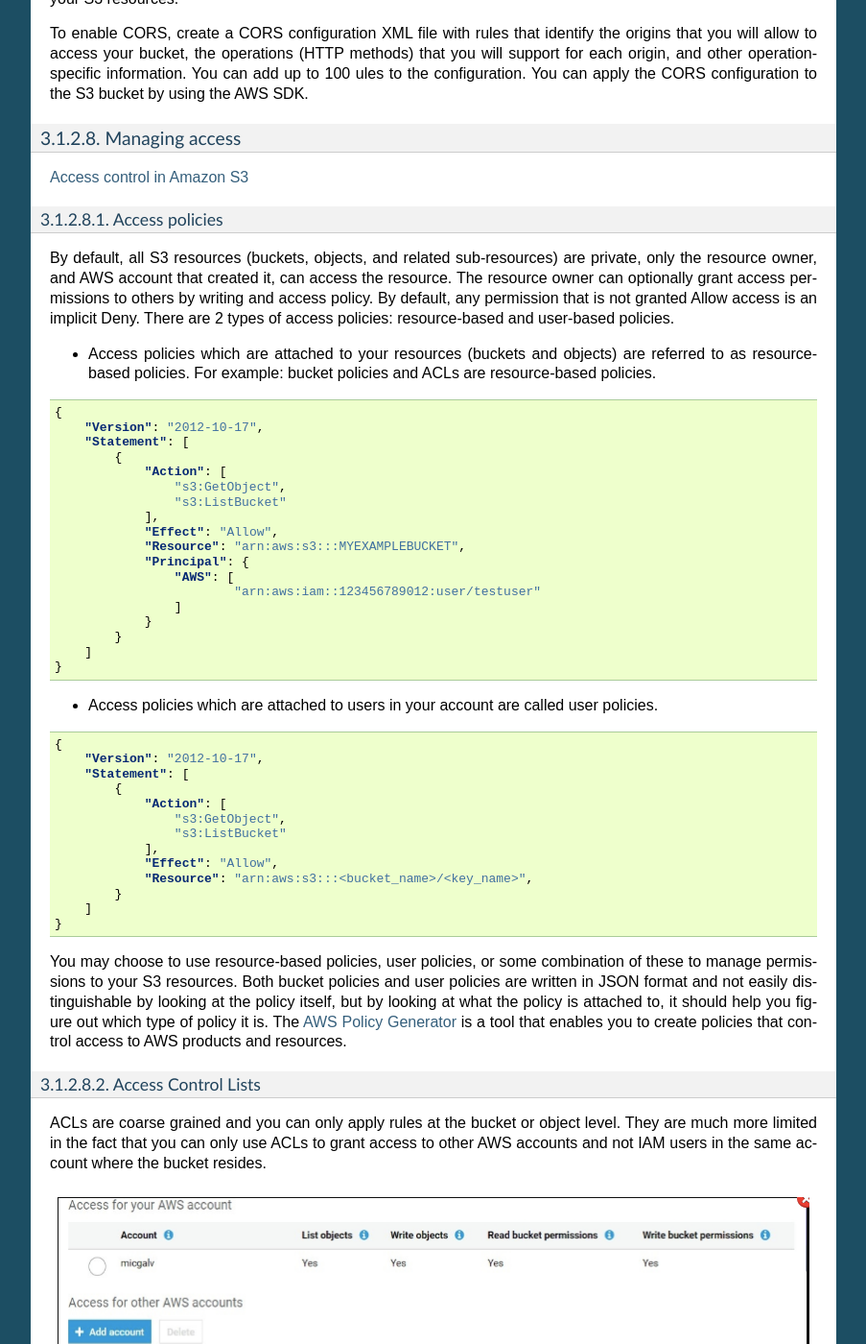
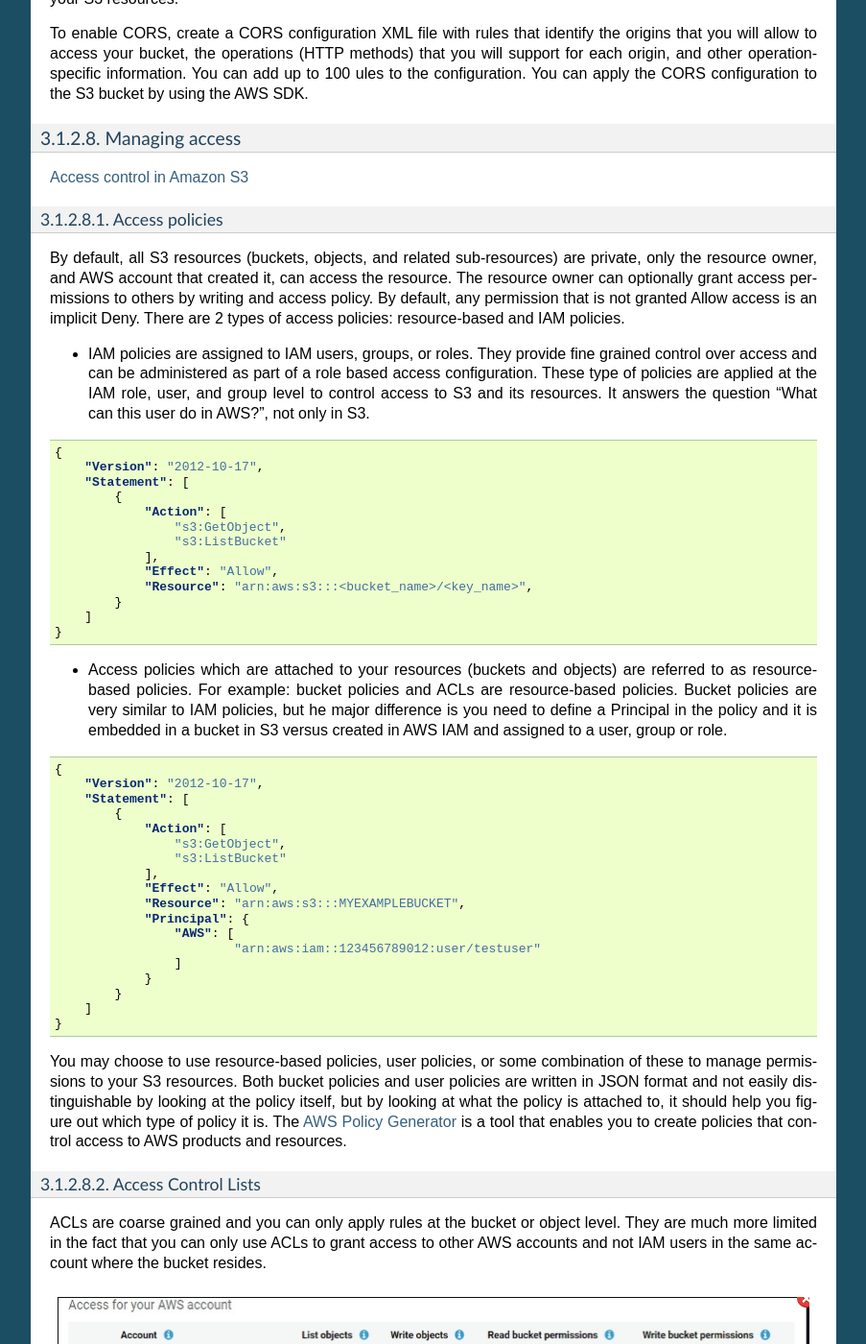
Before and after one commit to jacubero/aws-architect-associate, a Sphinx documentation site: the page built from docs/simplest.rst, in a window 1280 px wide and 1400 px high, scrolled down 8005 px. Shown: the whole window at 96% size, without its empty margins (198-1101 px from the left). Built offline with Sphinx 7.4.7, drawn with Linux system fonts in a browser that asks for light colours; pages that are not in the unit, such as notebooks, are missing from menus; some of the changed text lies outside the part shown.

Commit message:
New version

```diff
--- a/docs/simplest.rst
+++ b/docs/simplest.rst
@@ -301,9 +301,27 @@ Managing access
 Access policies
 ^^^^^^^^^^^^^^^
 
-By default, all S3 resources (buckets, objects, and related sub-resources) are private, only the resource owner, and AWS account that created it, can access the resource. The resource owner can optionally grant access permissions to others by writing and access policy. By default, any permission that is not granted Allow access is an implicit Deny. There are 2 types of access policies: resource-based and user-based policies.
+By default, all S3 resources (buckets, objects, and related sub-resources) are private, only the resource owner, and AWS account that created it, can access the resource. The resource owner can optionally grant access permissions to others by writing and access policy. By default, any permission that is not granted Allow access is an implicit Deny. There are 2 types of access policies: resource-based and IAM policies.
 
-* Access policies which are attached to your resources (buckets and objects) are referred to as resource-based policies. For example: bucket policies and ACLs are resource-based policies.
+* IAM policies are assigned to IAM users, groups, or roles. They provide fine grained control over access and can be administered as part of a role based access configuration. These type of policies are applied at the IAM role, user, and group level to control access to S3 and its resources. It answers the question "What can this user do in AWS?", not only in S3.
+
+.. code-block:: JSON
+
+	{
+	    "Version": "2012-10-17",
+	    "Statement": [
+	        {
+	            "Action": [
+	                "s3:GetObject",
+	                "s3:ListBucket"
+	            ],
+	            "Effect": "Allow",
+	            "Resource": "arn:aws:s3:::<bucket_name>/<key_name>",
+	        }
+	    ]
+	}
+
+* Access policies which are attached to your resources (buckets and objects) are referred to as resource-based policies. For example: bucket policies and ACLs are resource-based policies. Bucket policies are very similar to IAM policies, but he major difference is you need to define a Principal in the policy and it is embedded in a bucket in S3 versus created in AWS IAM and assigned to a user, group or role.
 
 .. code-block:: JSON
 
@@ -322,24 +340,6 @@ By default, all S3 resources (buckets, objects, and related sub-resources) are p
 	            		"arn:aws:iam::123456789012:user/testuser"
 	            	]
 	            }
-	        }
-	    ]
-	}
-
-* Access policies which are attached to users in your account are called user policies.
-
-.. code-block:: JSON
-
-	{
-	    "Version": "2012-10-17",
-	    "Statement": [
-	        {
-	            "Action": [
-	                "s3:GetObject",
-	                "s3:ListBucket"
-	            ],
-	            "Effect": "Allow",
-	            "Resource": "arn:aws:s3:::<bucket_name>/<key_name>",
 	        }
 	    ]
 	}
@@ -476,13 +476,42 @@ Although you can use the NotPrincipal with an Allow, when you use NotPrincipal i
 
 When creating a policy, combining "Deny" and "NotPrincipal" is the only time that the order in which AWS evaluated principals makes a difference. AWS internally validates the principals from the "top down", meaning that AWS checks the account first and then the user. If an assumed-role user (someone who is using a role rather than an IAM user) is being evaluated, AWS looks ata the account first, then the role, and finally the assumed-role user. The assumed-role user is identified by the role session name that is specified when the user assumes the role. Normally, this order does not have any impact on the results of the policy evaluation. However, when you use both "Deny" and "NotPrincipal", the evaluation order requires you to explicitly include the ARNs for the entities associated with the specified principal. For example, to specify a user, you must explicitly include the ARN for the user's account. To specify an assumed-role user, you must also include both the ARN for the role and the ARN for the account containing the role.
 
-The **NotAction** is an advanced policy element that explicitly matches everything except the expecified list of actions and it can be used with both the Allow and Deny effect. Using NotAction can result in a shorter polciy by listing only a few actions that should not match, rather then including a long list of actions that will match. When using NotAction, you should keep in mind that actions specified in this element are the only actions that are limited. This means that all of the actions or services that are not listed, are allowed if you use the Allow effect, or are denied if you use the Deny effect.
+**NotAction** is an advanced policy element that explicitly matches everything except the expecified list of actions and it can be used with both the Allow and Deny effect. Using NotAction can result in a shorter polciy by listing only a few actions that should not match, rather then including a long list of actions that will match. When using NotAction, you should keep in mind that actions specified in this element are the only actions that are limited. This means that all of the actions or services that are not listed, are allowed if you use the Allow effect, or are denied if you use the Deny effect.
 
 You can use the NotAction element in a statement with "Effect":"Allow" to provide access to all of the actions in an AWS service, except for the actions specified in NotAction. You can also use it with the Resource element to provide access to one or more resources with the exception of the action specified in the NotAction element.
 
 Be careful using the NotAction and "Effect":"Allow" in the same statement or in a different statement within a policy. NotAction matches all services and actions that are not explicitly listed, and could result in granting users more permissions that you intended.
 
 You can also use the NotAction element in a statement with "Effect":"Deny" to deny access to all of the listed resources except for the actions specified in the NotAction element. This combination does not allow the listed items, but instead explicitly denies the actions not listed. You must still allos actions that you want to allow.
+
+**NotResource** is an advanced policy element that explicitly matches everything except the specified list of resources. Using NotResource can result in a shorter policy by listing only a few resources that should not match, rather thatn including a long list of resources that will match. When using NotResource, you should keepn in mind that resources specified in this element are the only resources that are limited. This, in turn, means that all of the resources, including the resources in all other services, that are not listed, are allowed if you use the Allow efffect, or are denied if you use the Deny effect. Statements must include either the Resource or a NotResource element that specifies a resource using an ARN.
+
+Be careful using the NotResource and "Effect":"Allow" in the same statement or in a different statement within a policy. NotResource allows all services and resources that are not explicitly listed, and could result in granting users more permissions that you intended. Using the NotResource element and "Effect":"Deny" in the same statement denies services ans resources that are not explicitly listed.
+
+Normally, to explicitly deny access to a resource you would write a policy that uses "Effect":"Deny" and that includes a Resource element that lists each folder individually.
+
+Cross account policies
+^^^^^^^^^^^^^^^^^^^^^
+
+One option you can use is to ensure that account that created the object adds the grant that gives the ``bucket-owner-full-control`` permission on the object so the bucjet owner can set permissions as needed. You can do this by adding a condition in the policy. Additionally, you can deny the ability to upload objects unless that account grants ``bucket-owner-full-control`` permissions.
+
+In the example below, when Jane uploads an object to the images bucket, she includes the grant ``bucket-owner-full-control`` permission. If she did not include this grant, the upload would fail. Noew when Joe tries to GET the new object uploaded by Jane with the additional permisssions, he is successful.
+
+.. figure:: /simplest_d/crossaccount.png
+   :align: center
+
+   Access decision process
+
+`Identity and Access Management in Amazon S3 <https://docs.aws.amazon.com/AmazonS3/latest/dev/s3-access-control.html>`_
+
+Multiple policies
+^^^^^^^^^^^^^^^^^
+
+You can attach more than 1 policy to an entity. If you have multiple permissions to grant to an entity, you can put them in separate policies, or your can put them all in one policy. Generally, each statement in a policy includes information about a single permission. If your policy includes multiple statements, a logical OR is applied across the statements at evaluation time. Similarly, if multiple policies are applicable to a request, a logical OR is applied across the policies at evaluation time.
+
+Users often have multiple policies that apply to them (but aren't necessarily attached to them). For example, an IAM user could have policies attached to them, and other policies attached to the groups of which they are a member. In addition, they might be accessing an S3 bucket that has its own bucket policy (resource-based policy). All applicable policies are evaluated and the result is always that access is either granted or denied.
+
+
 
 
 `Amazon S3 Block Public Access – Another Layer of Protection for Your Accounts and Buckets <https://aws.amazon.com/blogs/aws/amazon-s3-block-public-access-another-layer-of-protection-for-your-accounts-and-buckets/>`_
```
Also changed, not shown: docs/simplest_d/crossaccount.png (added).
